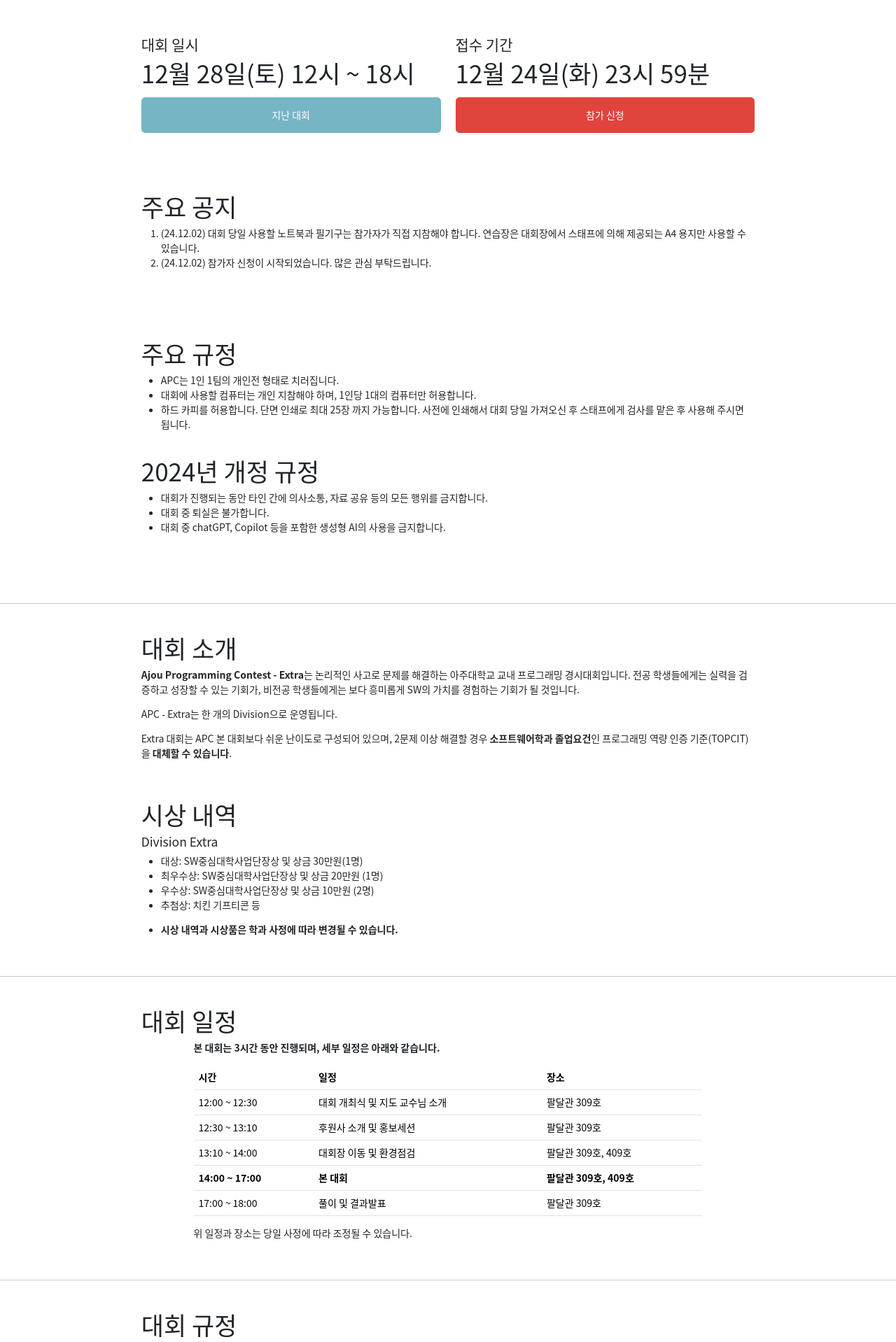
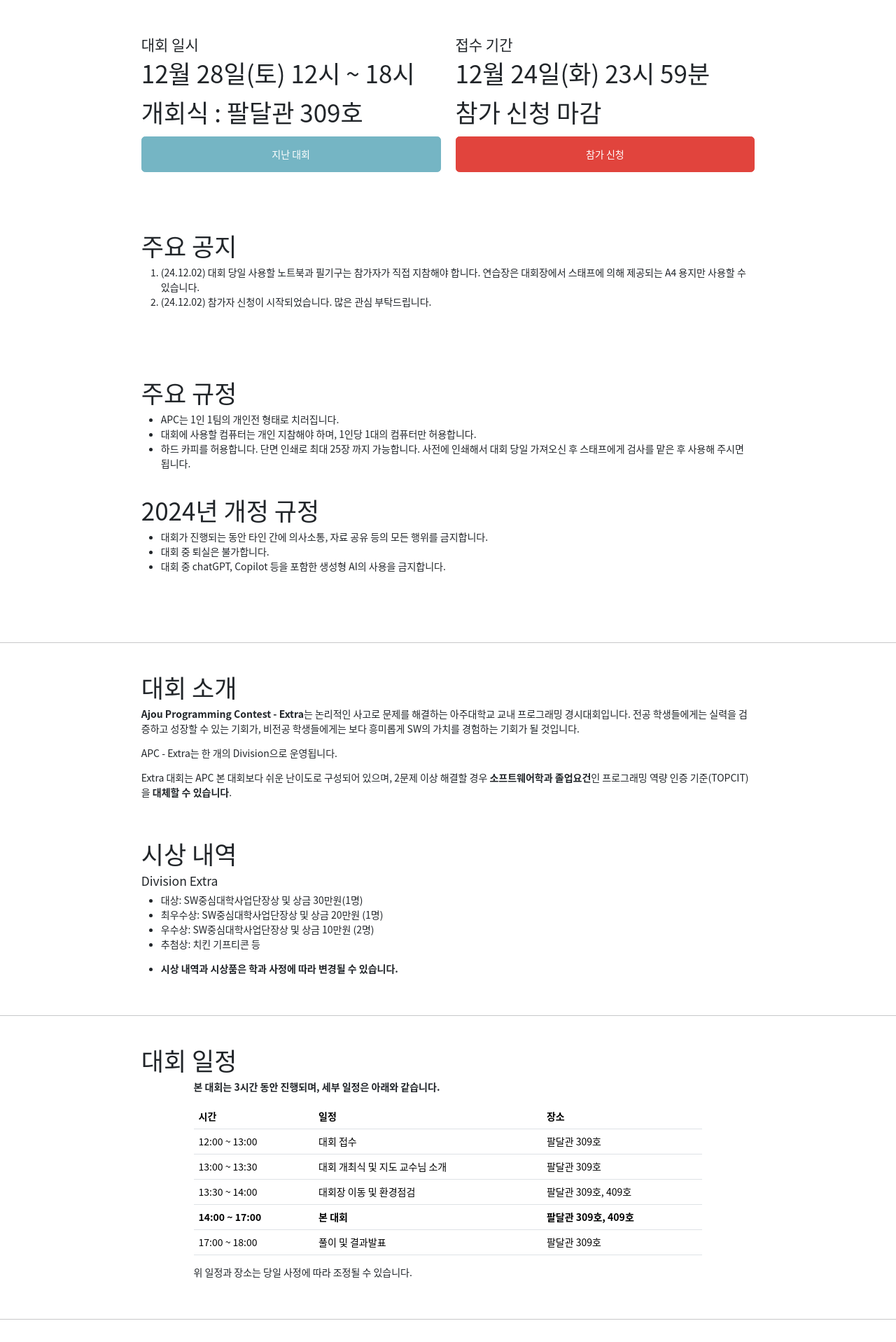
Before and after one commit to shake-union/shake-site, a SvelteKit app: page /apc-x in a window 1280 px wide. Shown: the part 820-2738 px from the top of the page at 70% size. Built offline with nearby package versions, Linux system fonts and the light colour scheme.

Commit message:
extra 개회식

```diff
--- a/src/routes/(apc-x)/apc-x/+page.svelte
+++ b/src/routes/(apc-x)/apc-x/+page.svelte
@@ -77,6 +77,7 @@
 						<div style="height: 2px; width: 30px; background: white;" class="mb-4" />
 						<h4>대회 일시</h4>
 						<p class="display-6"><strong>12월 28일(토) 12시 ~ 18시</strong></p>
+						<p class="display-6"><strong>개회식 : 팔달관 309호</strong></p>
 						<a href="https://www.acmicpc.net/category/408" target="_blank" rel="noreferrer">
 							<button class="btn btn-ansi-cyan text-white w-100 p-3">지난 대회</button>
 						</a>
@@ -85,6 +86,7 @@
 						<div style="height: 2px; width: 30px; background: white;" class="mb-4" />
 						<h4>접수 기간</h4>
 						<p class="display-6"><strong>12월 24일(화) 23시 59분</strong></p>
+						<p class="display-6"><strong>참가 신청 마감</strong></p>
 
 						<a href="https://forms.gle/aj1ouf3ZHwoVdj539" target="_blank" rel="noreferrer">
 							<button class="btn btn-ansi-red text-white w-100 p-3">참가 신청</button>
@@ -232,17 +234,17 @@
 							</thead>
 							<tbody>
 								<tr>
-									<td>12:00 ~ 12:30</td>
+									<td>12:00 ~ 13:00</td>
+									<td>대회 접수</td>
+									<td>팔달관 309호</td>
+								</tr>
+								<tr>
+									<td>13:00 ~ 13:30</td>
 									<td>대회 개최식 및 지도 교수님 소개</td>
 									<td>팔달관 309호</td>
 								</tr>
 								<tr>
-									<td>12:30 ~ 13:10</td>
-									<td>후원사 소개 및 홍보세션</td>
-									<td>팔달관 309호</td>
-								</tr>
-								<tr>
-									<td>13:10 ~ 14:00</td>
+									<td>13:30 ~ 14:00</td>
 									<td>대회장 이동 및 환경점검</td>
 									<td>팔달관 309호, 409호</td>
 								</tr>
```
